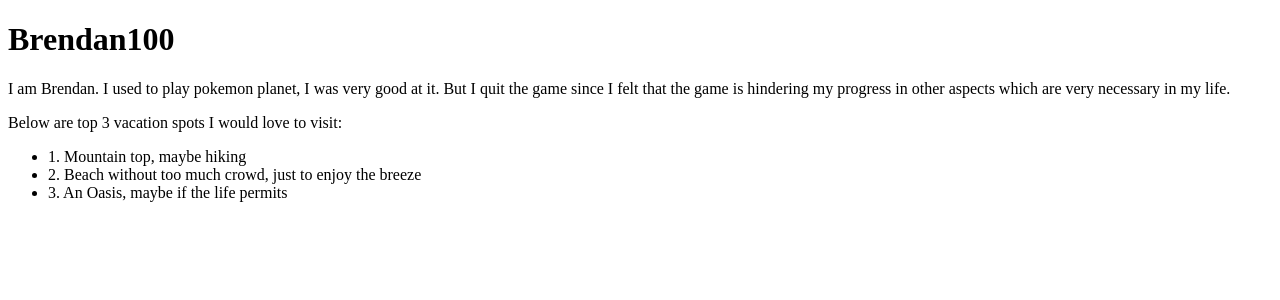
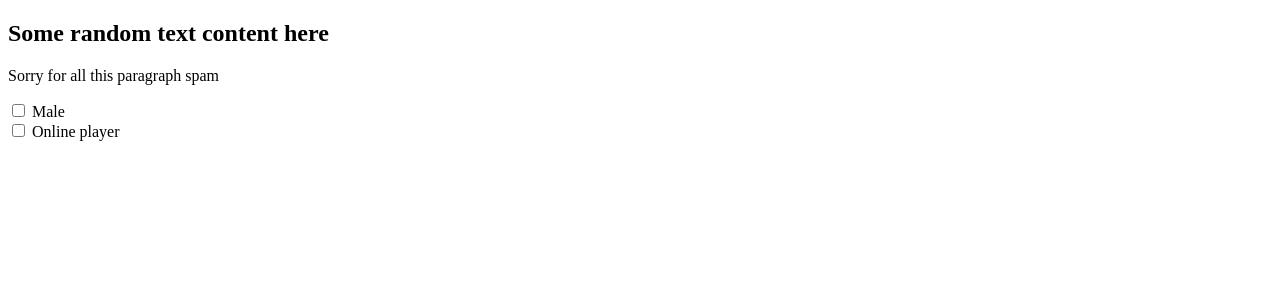
Before and after one commit to Brendantales/React-basics, a React (Create React App) app: page / in a window 1280 px wide. Shown: the top 300 px of the page. Built offline with nearby package versions, Linux system fonts and the light colour scheme.

Commit message:
created basic todo list

```diff
--- /dev/null
+++ b/src/components/App.js
@@ -0,0 +1,18 @@
+import React from "react";
+// component import\
+import MyNavBar from "./MyNavBar"
+import MainContent from "./MainContent"
+import MyFooter from "./MyFooter"
+
+
+function App() {
+  return (
+    <div>
+      <MyNavBar />
+      <MainContent />
+      <MyFooter />
+    </div>
+  );
+}
+
+export default App;
--- /dev/null
+++ b/src/components/TODO-list-app/CheckBoxes.js
@@ -0,0 +1,14 @@
+import React from "react"
+
+function CheckBoxes() {
+    return(
+        <div>
+            <input type="checkbox" id="gender" name="gender"  value="Male"/>
+            <label> Male </label> <br/>
+            <input type="checkbox" id="onlinePlayer" name="onlinePlayer" value="onlineGamer"/>
+            <label> Online player</label>
+        </div>
+    )
+}
+
+export default CheckBoxes
--- /dev/null
+++ b/src/components/TODO-list-app/TextContent.js
@@ -0,0 +1,16 @@
+import React from "react"
+
+function TextContent() {
+    return(
+        <div>
+            <h2>
+                Some random text content here
+            </h2>
+            <p>
+                Sorry for all this paragraph spam
+            </p>
+        </div>
+    )
+}
+
+export default TextContent
--- /dev/null
+++ b/src/components/TODO-list-app/ToDoApp.js
@@ -0,0 +1,15 @@
+import React from "react"
+// component import
+import CheckBoxes from "./CheckBoxes"
+import TextContent from "./TextContent"
+
+function ToDoApp() {
+    return(
+        <div>
+            <TextContent />
+            <CheckBoxes />
+        </div>
+    )
+}
+
+export default ToDoApp
--- a/src/index.js
+++ b/src/index.js
@@ -1,6 +1,12 @@
 import React from "react";
 import ReactDOM from "react-dom";
 // importing components
-import MyInfo from "./components/MyInfo"
+//import App from "./components/App"
+import ToDoApp from "./components/TODO-list-app/ToDoApp"
 
-ReactDOM.render(<MyInfo/>, document.getElementById("root"))
+ReactDOM.render(
+  <div>
+    <ToDoApp />
+  </div>,
+  document.getElementById("root")
+);
```
Also changed, not shown: src/components/MainContent.js (added, +12 -0 lines), src/components/MyFooter.js (added, +11 -0 lines), src/components/MyNavBar.js (added, +13 -0 lines).
